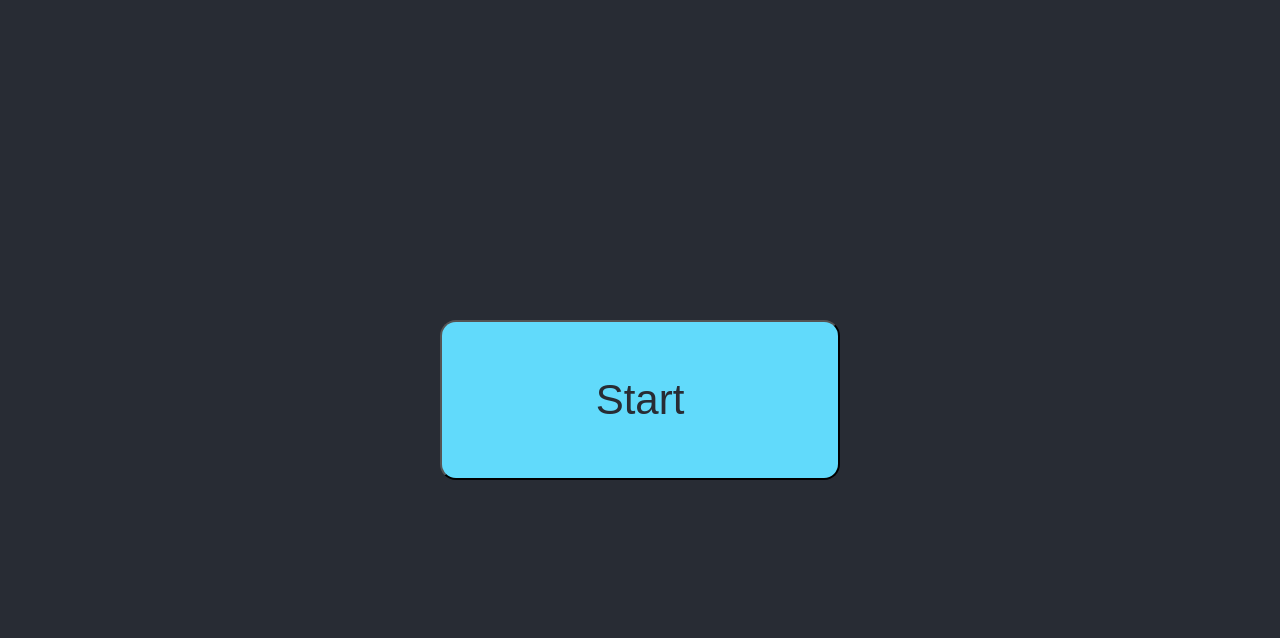
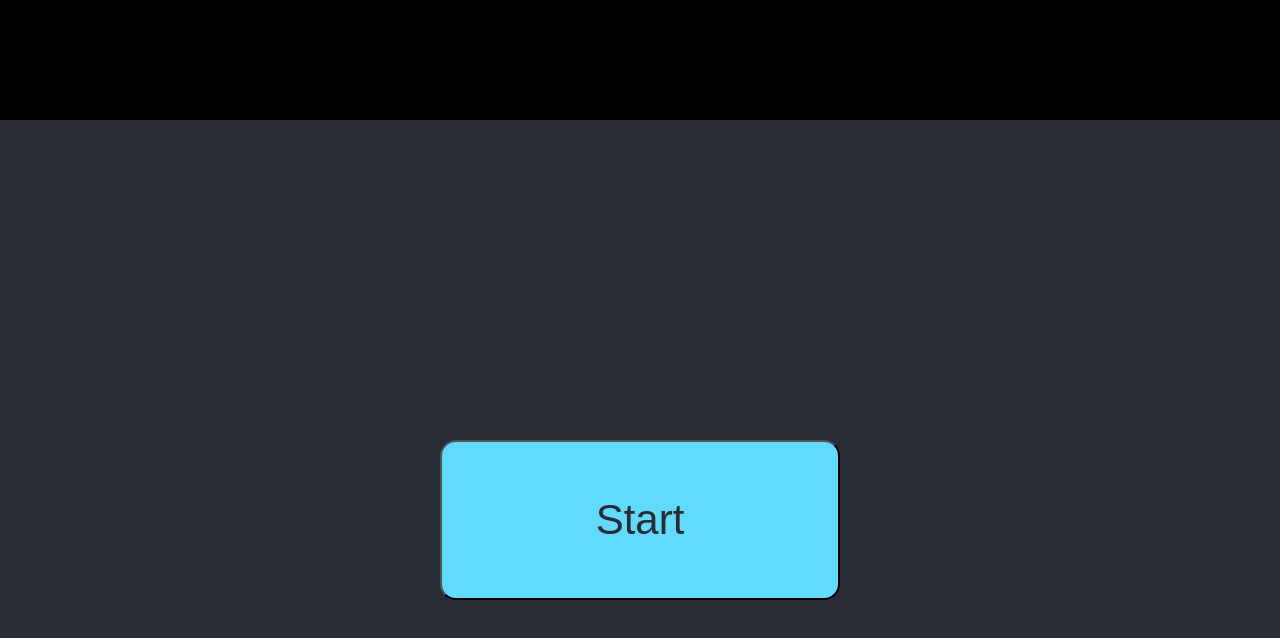
Before and after one commit to fishyFrogFace/08_TFB_INN, a React (Create React App) app: page / in a window 1280 px wide. Shown: the top 638 px of the page. Built offline with nearby package versions, Linux system fonts and the light colour scheme.

Commit message:
Add NavBar to start page

```diff
--- a/src/start/Start.tsx
+++ b/src/start/Start.tsx
@@ -2,6 +2,7 @@ import React from 'react';
 import '../App.css';
 import { Page } from '../App'
 import Button from '../components/Button'
+import NavBar from '../components/NavBar'
 
 interface Props {
     changePage: (page: Page) => void
@@ -9,10 +10,13 @@ interface Props {
 
 const Start: React.FC<Props> = props => {
   return (
-    <div className='main'>
-        <Button onClick={() => props.changePage(Page.Next)}>
-          Start
-        </Button>
+    <div className="outer">
+      <NavBar />
+      <div className='main'>
+          <Button onClick={() => props.changePage(Page.Next)}>
+            Start
+          </Button>
+      </div>
     </div>
   );
 }
```
Also changed, not shown: 1 other file (tests, documents, lock files or other folders).
